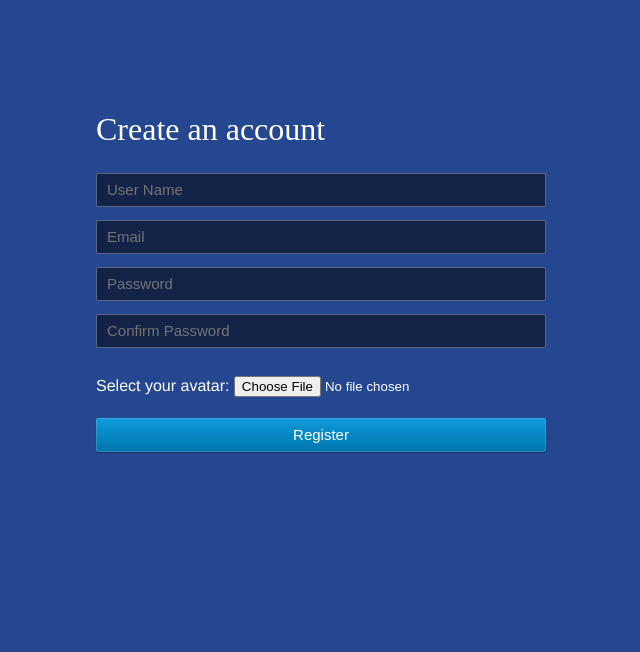
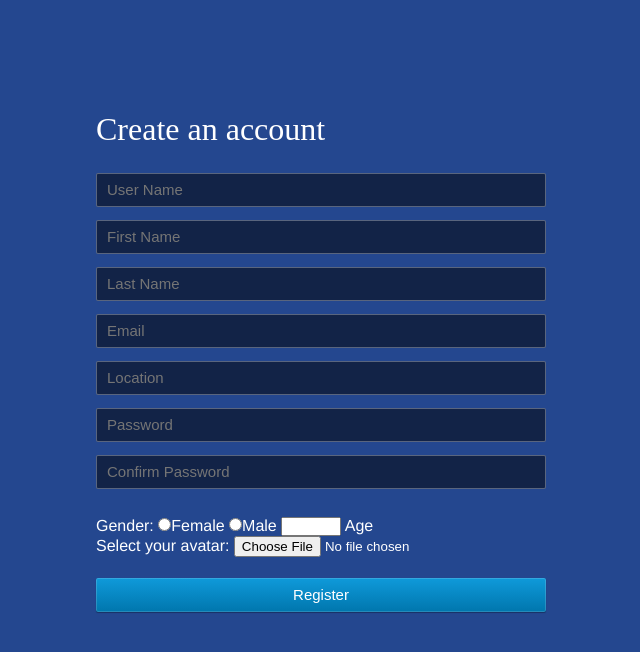
Before and after one commit to EMauricio1102/Picross_130, a PHP site: page /PicrossReg.php in a window 1280 px wide. Shown: the top 652 px of the page, without its empty margins (319-959 px from the left). Run offline with PHP 8.4, Linux system fonts and the light colour scheme; some web fonts are replaced.

Commit message:
formatted reg and picross

```diff
--- a/PicrossReg.php
+++ b/PicrossReg.php
@@ -10,6 +10,11 @@ if ($_SERVER['REQUEST_METHOD'] == 'POST'){
 
 		$username = $mysqli->real_escape_string($_POST['username']);
 		$email = $mysqli->real_escape_string($_POST['email']);
+		$firstname = $mysqli->real_escape_string($_POST['firstname']);
+		$lastname = $mysqli->real_escape_string($_POST['lastname']);
+		$age = $mysqli->real_escape_string($_POST['age']);
+		$gender = $mysqli->real_escape_string($_POST['gender']);
+		$location = $mysqli->real_escape_string($_POST['location']);
 		$password = md5($_POST['password']);
 		$avatar_path = $mysqli->real_escape_string('image/'.$_FILES['avatar']['name']);
 
@@ -20,8 +25,8 @@ if ($_SERVER['REQUEST_METHOD'] == 'POST'){
 				$_SESSION['username'] = $username;
 				$_SESSION['avatar'] = $avatar_path;
 
-				$sql = "INSERT INTO Players (username, email, password, avatar) "
-						. "VALUES ('$username', '$email', '$password', '$avatar_path')";
+				$sql = "INSERT INTO Players (username, firstname, lastname, email, age, gender, location, password, avatar) "
+						. "VALUES ('$username', $firstname, $lastname, '$email', $age, $gender, $location, '$password', '$avatar_path')";
 
 				if($mysqli->query($sql) === true){
 					$_SESSION['message'] = "Registration Successful! $username is added to the database!";
@@ -54,11 +59,24 @@ if ($_SERVER['REQUEST_METHOD'] == 'POST'){
     <form class="form" action="PicrossReg.php" method="post" enctype="multipart/form-data" autocomplete="off">
       <div class="alert alert-error"><?= $_SESSION['message'] ?></div>
       <input type="text" placeholder="User Name" name="username" required />
+      <input type="text" placeholder="First Name" name="firstname" required />
+      <input type="text" placeholder="Last Name" name="lastname" required />
       <input type="email" placeholder="Email" name="email" required />
+      <input type="text" placeholder="Location" name="location" required />
       <input type="password" placeholder="Password" name="password" autocomplete="new-password" required />
       <input type="password" placeholder="Confirm Password" name="confirmpassword" autocomplete="new-password" required /><br><br>
+      Gender:
+      <input type="radio" name="gender" value="F">Female
+      <input type="radio" name="gender" value="M">Male
+      <input type="number" name="age" min="0" max="120" value="" required /> Age
 	  <div class="avatar"><label>Select your avatar: </label><input type="file" name="avatar" accept="image/*" required /></div><br>
       <input type="submit" value="Register" name="register" class="btn btn-block btn-primary" />
     </form>
   </div>
 </div>
+
+<!--		$firstname = $mysqli->real_escape_string($_POST['firstname']);
+		$lastname = $mysqli->real_escape_string($_POST['lastname']);
+		$age = $mysqli->real_escape_string($_POST['age']);
+		$gender $mysqli->real_escape_string($_POST['gender']);
+		$location $mysqli->real_escape_string($_POST['location']);<-->
--- a/config_mysql.php
+++ b/config_mysql.php
@@ -28,12 +28,14 @@ if ($mysqli === false) {
 
 $createPlayers = "CREATE TABLE IF NOT EXISTS Players (
 					id INT(6) UNSIGNED AUTO_INCREMENT PRIMARY KEY,
+					username VARCHAR(30) NOT NULL UNIQUE,
 					firstname VARCHAR(30) NOT NULL,
 					lastname VARCHAR(30) NOT NULL,
 					email VARCHAR(50),
 					age INT(6) UNSIGNED,
 					gender VARCHAR(1),
 					location VARCHAR(100),
+					password VARCHAR(255),
 					avatar VARCHAR(100),
 					reg_date TIMESTAMP
 				)";
```
Also changed, not shown: Login.php (+4 -3 lines), Picros.php (+6 -2 lines).
